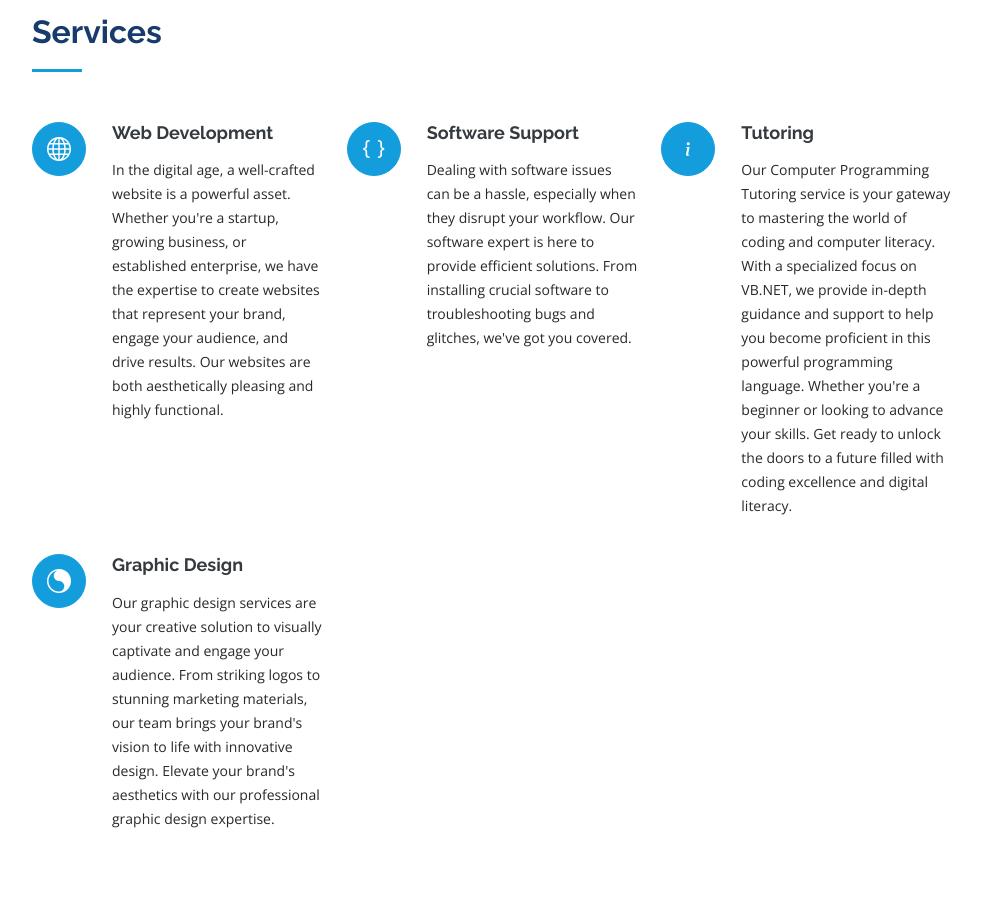
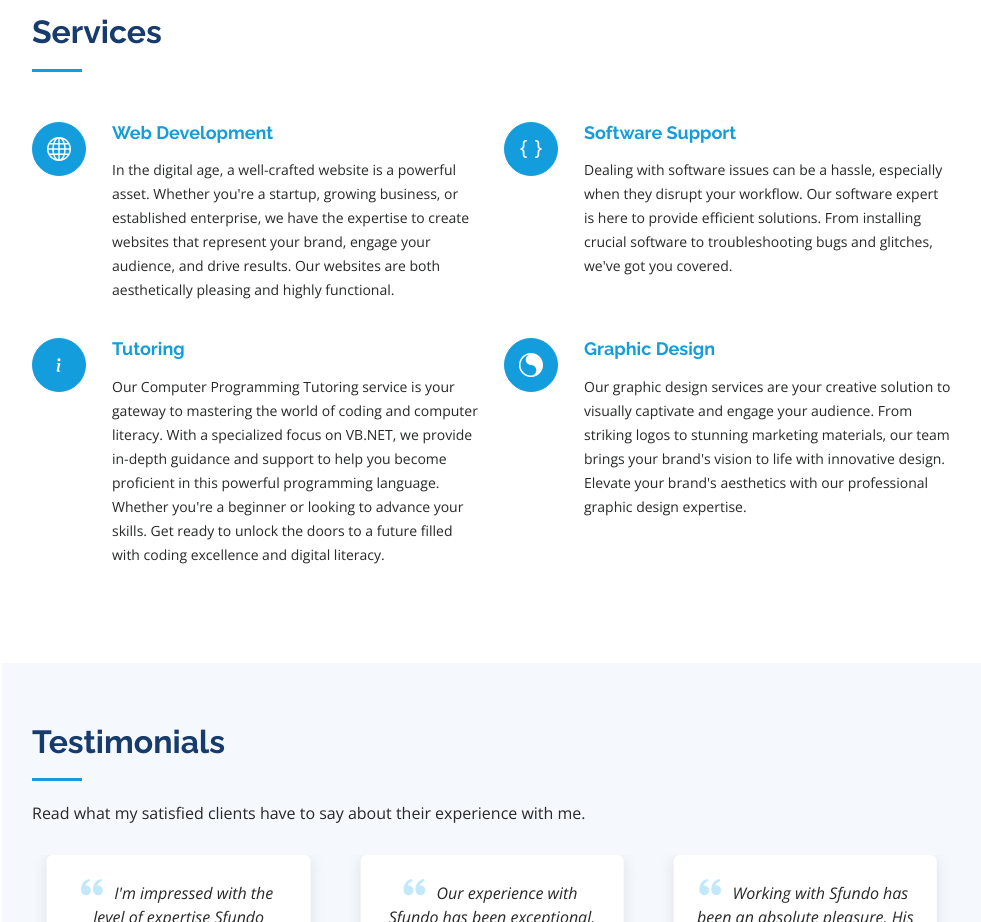
Before and after one commit to Sfundon97/Portfolio, a plain HTML site: page index.html in a window 1280 px wide. Shown: the part 5080-6002 px from the top of the page, without its empty margins (298-1279 px from the left). Drawn offline with nearby package versions, Linux system fonts and the light colour scheme.

Commit message:
This is my fourth commit

```diff
--- a/assets/css/style.css
+++ b/assets/css/style.css
@@ -733,15 +733,14 @@ section {
   font-weight: 700;
   margin-bottom: 15px;
   font-size: 18px;
+
 }
 
 .services .title a {
-  color: #343a40;
+  color: #149ddd;
 }
 
-.services .title a:hover {
-  color: #149ddd;
-}
+
 
 .services .description {
   margin-left: 80px;
--- a/index.html
+++ b/index.html
@@ -447,30 +447,34 @@
 
         <div class="section-title">
           <h2>Services</h2>
-          </div>
+        </div>
 
         <div class="row">
-          <div class="col-lg-4 col-md-6 icon-box" data-aos="fade-up">
+          <div class="col-lg-6 icon-box" data-aos="fade-up">
             <div class="icon"><i class="bi bi-globe"></i></div>
             <h4 class="title"><a href="">Web Development</a></h4>
-            <p class="description">In the digital age, a well-crafted website is a powerful asset. Whether you're a startup, growing business, or established enterprise, we have the expertise to create websites that represent your brand, engage your audience, and drive results. Our websites are both aesthetically pleasing and highly functional. </p>
+            <p class="description">In the digital age, a well-crafted website is a powerful asset. Whether you're a startup, growing business, or established enterprise, we have the expertise to create websites that represent your brand, engage your audience, and drive results. Our websites are both aesthetically pleasing and highly functional.</p>
           </div>
-          <div class="col-lg-4 col-md-6 icon-box" data-aos="fade-up" data-aos-delay="100">
+          <div class="col-lg-6 icon-box" data-aos="fade-up" data-aos-delay="100">
             <div class="icon"><i class="bi bi-braces"></i></div>
             <h4 class="title"><a href="">Software Support</a></h4>
-            <p class="description"> Dealing with software issues can be a hassle, especially when they disrupt your workflow. Our software expert is here to provide efficient solutions. From installing crucial software to troubleshooting bugs and glitches, we've got you covered. </p>
+            <p class="description">Dealing with software issues can be a hassle, especially when they disrupt your workflow. Our software expert is here to provide efficient solutions. From installing crucial software to troubleshooting bugs and glitches, we've got you covered.</p>
           </div>
-          <div class="col-lg-4 col-md-6 icon-box" data-aos="fade-up" data-aos-delay="200">
+        </div>
+
+        <div class="row">
+          <div class="col-lg-6 icon-box" data-aos="fade-up" data-aos-delay="200">
             <div class="icon"><i class="bi bi-info"></i></div>
             <h4 class="title"><a href="">Tutoring</a></h4>
             <p class="description">Our Computer Programming Tutoring service is your gateway to mastering the world of coding and computer literacy. With a specialized focus on VB.NET, we provide in-depth guidance and support to help you become proficient in this powerful programming language. Whether you're a beginner or looking to advance your skills. Get ready to unlock the doors to a future filled with coding excellence and digital literacy.</p>
           </div>
-          <div class="col-lg-4 col-md-6 icon-box" data-aos="fade-up" data-aos-delay="300">
+          <div class="col-lg-6 icon-box" data-aos="fade-up" data-aos-delay="300">
             <div class="icon"><i class="bi bi-brilliance"></i></div>
             <h4 class="title"><a href="">Graphic Design</a></h4>
             <p class="description">Our graphic design services are your creative solution to visually captivate and engage your audience. From striking logos to stunning marketing materials, our team brings your brand's vision to life with innovative design. Elevate your brand's aesthetics with our professional graphic design expertise.</p>
           </div>
         </div>
+
       </div>
     </section><!-- End Services Section -->
 
```
